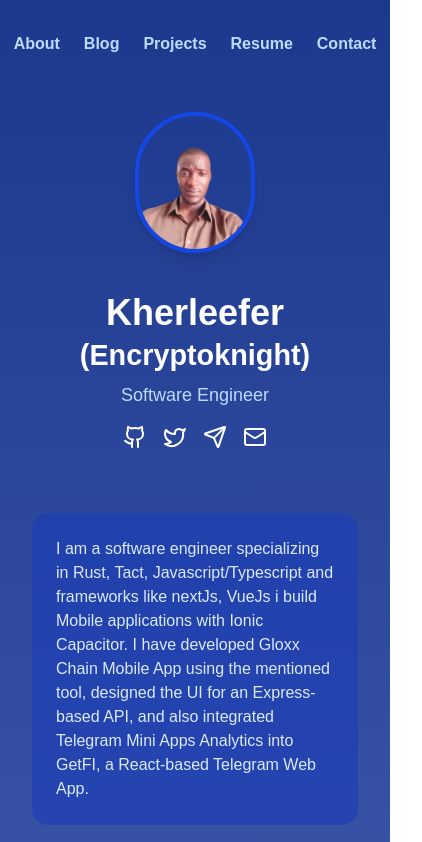
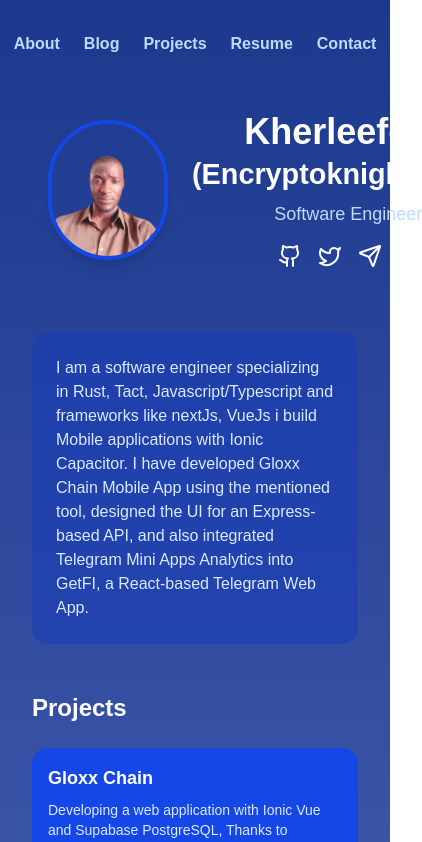
Before and after one commit to kherleefer/kherleefer, a Next.js app: page / in a window 390 px wide. Shown: the top 842 px of the page, 422 px wide, since content can reach past the window. Built offline with nearby package versions, Linux system fonts and the light colour scheme.

Commit message:
reposition image

```diff
--- a/app/page.tsx
+++ b/app/page.tsx
@@ -48,9 +48,9 @@ export default function Home() {
       </nav>
       <div className="max-w-4xl mx-auto">
         <header className="mb-12">
-          <div className="flex flex-col md:flex-row items-center gap-6 md:gap-8 rounded-2xl p-4 md:p-6">
+          <div className="flex flex-row items-center justify-between gap-6 rounded-2xl p-4 md:p-6">
             {/* Profile Image on the left */}
-            <div className="flex-shrink-0 mb-4 md:mb-0">
+            <div className="flex-shrink-0 ">
               <Image
                 src="/img/profileImage.png"
                 alt="Profile Picture"
@@ -60,7 +60,7 @@ export default function Home() {
               />
             </div>
             {/* Text and Socials on the right */}
-            <div className="text-center md:text-left w-full">
+            <div className="flex flex-col items-end text-right w-full">
               <h1 className="text-4xl font-bold">
                 Kherleefer
                 <p>
```
